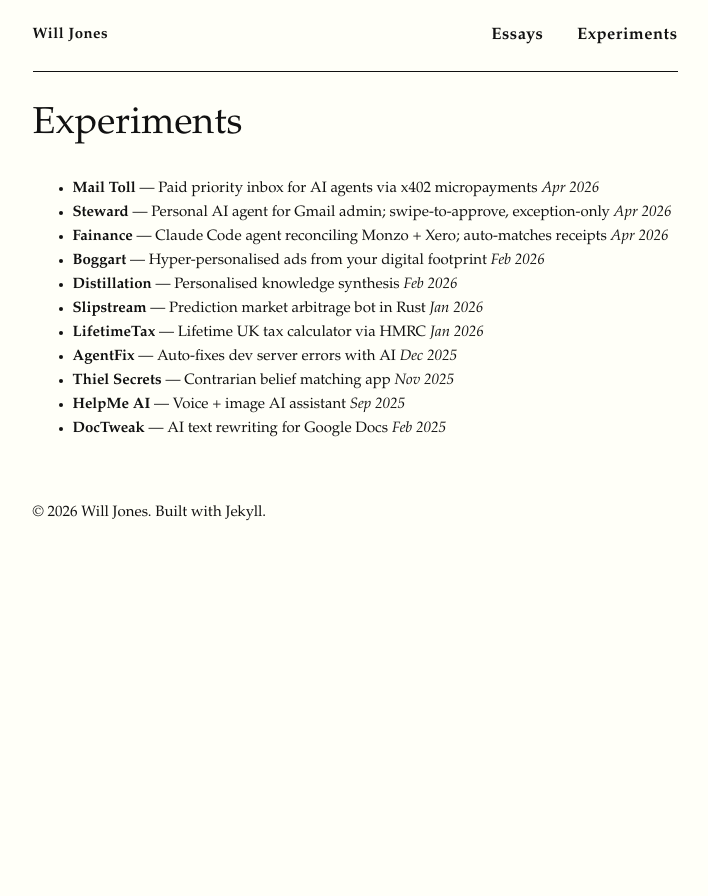
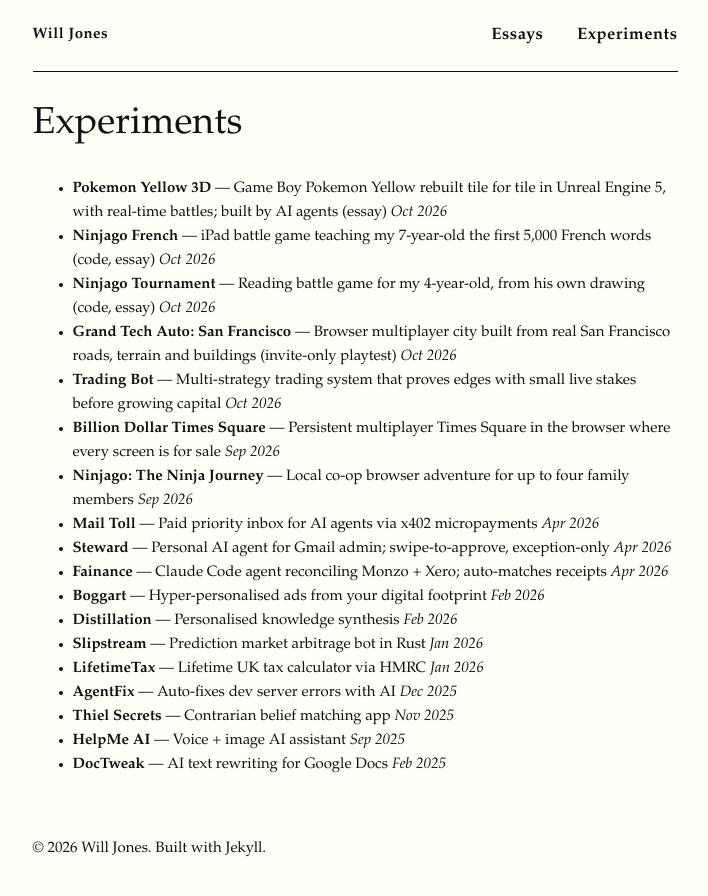
Before and after one commit to willgdjones/willgdjones.github.io, a Jekyll site: the page built from experiments/index.md, in a window 1280 px wide. Shown: the top 896 px of the page, without its empty margins (285-993 px from the left). Built offline with Jekyll 4.4.1, drawn with Linux system fonts in a browser that asks for light colours.

Commit message:
Add October 2026 projects to homepage and Experiments
Co-Authored-By: Claude Opus 5.5 <noreply@anthropic.com>

```diff
--- a/experiments/index.md
+++ b/experiments/index.md
@@ -5,6 +5,13 @@ title: Experiments
 
 <!-- Generated from Obsidian. Edit the source note instead. -->
 
+- **[Pokemon Yellow 3D](https://github.com/willgdjones/pokemon-yellow-3d)** — Game Boy Pokemon Yellow rebuilt tile for tile in Unreal Engine 5, with real-time battles; built by AI agents ([essay](/essays/pokemon-yellow-3d-2026/)) *Oct 2026*
+- **[Ninjago French](https://ninjago-french.pages.dev)** — iPad battle game teaching my 7-year-old the first 5,000 French words ([code](https://github.com/willgdjones/ninjago-french), [essay](/essays/ninjago-french-2026/)) *Oct 2026*
+- **[Ninjago Tournament](https://ninjago-tournament.pages.dev)** — Reading battle game for my 4-year-old, from his own drawing ([code](https://github.com/willgdjones/ninjago-tournament), [essay](/essays/ninjago-tournament-2026/)) *Oct 2026*
+- **[Grand Tech Auto: San Francisco](https://gtasf.pages.dev)** — Browser multiplayer city built from real San Francisco roads, terrain and buildings (invite-only playtest) *Oct 2026*
+- **[Trading Bot](https://github.com/willgdjones/tradingbot-public)** — Multi-strategy trading system that proves edges with small live stakes before growing capital *Oct 2026*
+- **Billion Dollar Times Square** — Persistent multiplayer Times Square in the browser where every screen is for sale *Sep 2026*
+- **Ninjago: The Ninja Journey** — Local co-op browser adventure for up to four family members *Sep 2026*
 - **[Mail Toll](https://mailtoll.app)** — Paid priority inbox for AI agents via x402 micropayments *Apr 2026*
 - **[Steward](https://github.com/willgdjones/steward)** — Personal AI agent for Gmail admin; swipe-to-approve, exception-only *Apr 2026*
 - **[Fainance](https://github.com/willgdjones/fainance)** — Claude Code agent reconciling Monzo + Xero; auto-matches receipts *Apr 2026*
```
Also changed, not shown: index.md (+4 -0 lines).
